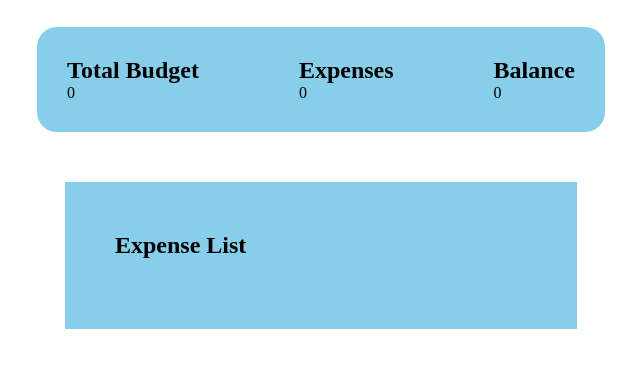
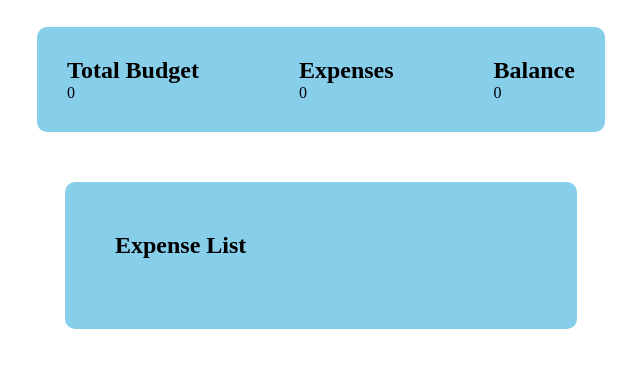
Before and after one commit to anshulgadia-dev/Learning-JS, a plain HTML site: page Budget-App/index.html in a window 1280 px wide. Shown: the part 341-708 px from the top of the page, 319-959 px from the left. Drawn offline with Linux system fonts and the light colour scheme.

Commit message:
Completed

```diff
--- a/Budget-App/index.html
+++ b/Budget-App/index.html
@@ -22,7 +22,7 @@
         </div>
     </div>
     <div style="width: 100vw; display: flex; justify-content: center; padding-top: 30px;">
-        <div style="display: flex; flex-direction: row; justify-content: space-between; gap: 100px; padding: 30px; background-color: skyblue; border-radius: 20px;">
+        <div style="display: flex; flex-direction: row; justify-content: space-between; gap: 100px; padding: 30px; background-color: skyblue; border-radius: 10px;">
             <div>
                 <h2>Total Budget</h2>
                 <p id="total-budget-tag"></p>
@@ -39,12 +39,9 @@
     </div>
 
     <div style="width: 100vw; padding-top: 50px;">
-        <div style="background-color: skyblue; width: 40vw; margin: 0 auto; padding: 50px;">
+        <div style="border-radius: 10px; background-color: skyblue; width: 40vw; margin: 0 auto; padding: 50px;">
             <h2 style="margin-bottom: 20px;">Expense List</h2>
-            <ul id="expense-list" style="display: flex; flex-direction: column; gap: 20px;">
-
-
-            </ul>
+            <ul id="expense-list" style="display: flex; flex-direction: column; gap: 20px;">    </ul>
         </div>
     </div>
 
```
